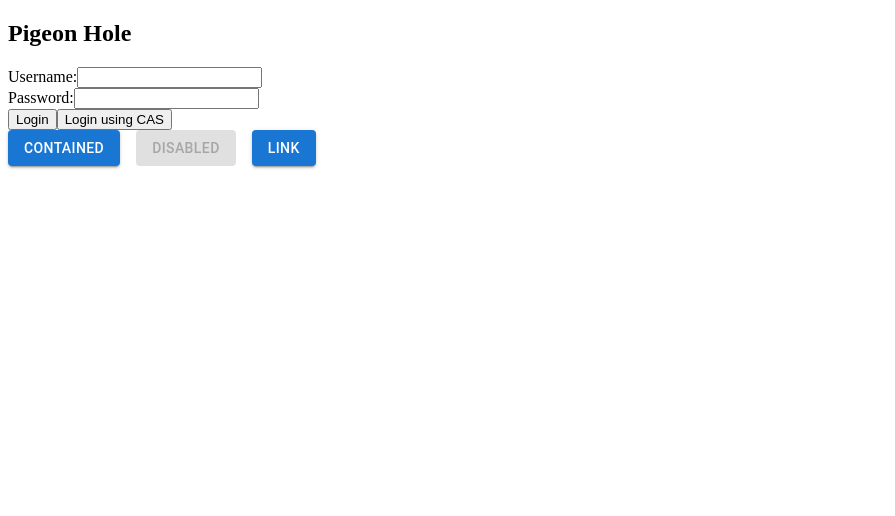
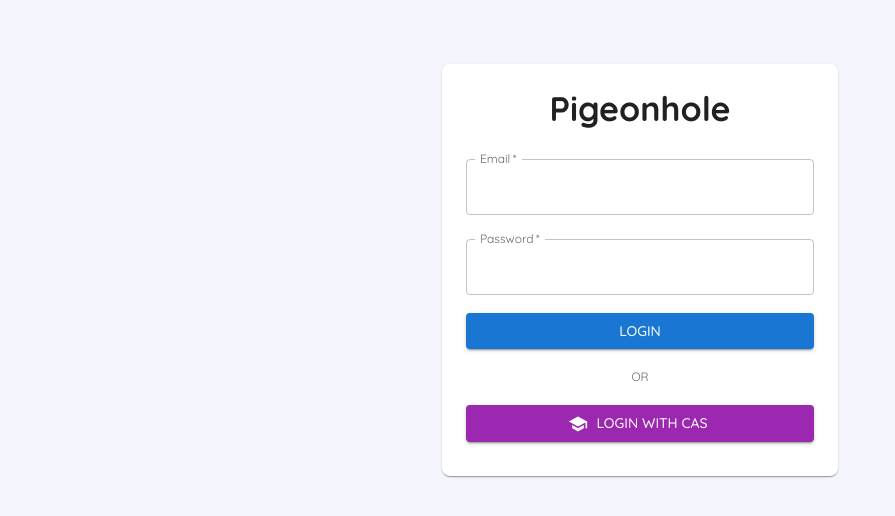
Before and after one commit to SELab-2/UGent-1, a Next.js app in the folder frontend/: page / in a window 1280 px wide. Shown: the top 516 px of the page, without its empty margins (0-895 px from the left). Built offline with nearby package versions, Linux system fonts and the light colour scheme.

Commit message:
styled login page

```diff
--- /dev/null
+++ b/frontend/pages/_document.js
@@ -0,0 +1,26 @@
+import Document, {Head, Html, Main, NextScript} from 'next/document';
+import {PRIMARY_COLOR} from "../src/lib/utils";
+
+class MyDocument extends Document {
+    render() {
+        return (
+            <Html lang="en">
+                <Head>
+                    {/* PWA primary color */}
+                    <meta name="theme-color" content={PRIMARY_COLOR}/>
+                    <link
+                        href="https://fonts.googleapis.com/css2?family=Quicksand:wght@400;500;600;700&display=swap"
+                        rel="stylesheet"
+                    />
+                    {/* Add other head elements here as needed */}
+                </Head>
+                <body>
+                <Main/>
+                <NextScript/>
+                </body>
+            </Html>
+        );
+    }
+}
+
+export default MyDocument;
--- a/frontend/pages/index.tsx
+++ b/frontend/pages/index.tsx
@@ -1,14 +1,13 @@
 // pages/index.tsx
 import React from 'react';
+import LoginCard from '@/components/ui/LoginCard';
 import LoginForm from '@/components/ui/LoginForm';
-import LoginCard from '@/components/ui/LoginCard';
 
 
 const Home = () => {
     return (
         <main className="flex min-h-screen flex-col items-center justify-between p-24">
             <LoginForm/>
-            <LoginCard/>
         </main>
     );
 };
--- a/frontend/src/components/ui/LoginForm.tsx
+++ b/frontend/src/components/ui/LoginForm.tsx
@@ -1,49 +1,122 @@
-// src/app/components/LoginForm.tsx
+import React, {useState} from 'react';
+import {Box, Button, Container, CssBaseline, TextField, Typography} from '@mui/material';
+import {createTheme, ThemeProvider} from '@mui/material/styles';
+import SchoolIcon from '@mui/icons-material/School';
 
-import React, {useState} from 'react';
+const theme = createTheme({
+    palette: {
+        background: {
+            default: '#f4f5fd'
+        },
+        primary: {
+            main: '#1976d2',
+        },
+        secondary: {
+            main: '#9c27b0',
+        },
+    },
+    typography: {
+        fontFamily: 'Quicksand, sans-serif',
+        h4: {
+            fontWeight: 700,
+        },
+    },
+    components: {
+        MuiTextField: {
+            defaultProps: {
+                InputLabelProps: {
+                    shrink: true,
+                },
+                margin: 'normal',
+                required: true,
+                fullWidth: true,
+            },
+        },
+        MuiButton: {
+            defaultProps: {
+                variant: 'contained',
+                color: 'primary',
+                fullWidth: true,
+                style: {margin: '10px 0'},
+            },
+        },
+    },
+});
 
-const LoginForm = () => {
-    const [username, setUsername] = useState('');
-    const [password, setPassword] = useState('');
+const LoginForm: React.FC = () => {
+    const [email, setEmail] = useState<string>('');
+    const [password, setPassword] = useState<string>('');
 
-    const handleLogin = () => {
+    const handleLogin = (): void => {
         // Implement your login logic here
+        console.log('Login with:', email, password);
     };
 
-    const handleCASLogin = () => {
-        // Implement your CAS login logic here
+    const handleCASLogin = (): void => {
+        // Implement CAS login logic here
+        console.log('Login with CAS');
     };
 
     return (
-        <div>
-            <h2>Pigeon Hole</h2>
-            <form>
-                <label>
-                    Username:
-                    <input
-                        type="text"
-                        value={username}
-                        onChange={(e) => setUsername(e.target.value)}
+        <ThemeProvider theme={theme}>
+            <Container component="main" maxWidth="xs">
+                <CssBaseline/>
+                <Box
+                    sx={{
+                        marginTop: 8,
+                        display: 'flex',
+                        flexDirection: 'column',
+                        alignItems: 'center',
+                        backgroundColor: 'white',
+                        padding: 3,
+                        borderRadius: 2,
+                        boxShadow: 1,
+                    }}
+                >
+                    <Typography component="h1" variant="h4" gutterBottom>
+                        Pigeonhole
+                    </Typography>
+                    <form style={{width: '100%', marginTop: 1}} noValidate>
+                        <TextField
+                            label="Email"
+                            autoComplete="email"
+                            value={email}
+                            onChange={(e) => setEmail(e.target.value)}
                         />
-                </label>
-                <br/>
-                <label>
-                    Password:
-                    <input
+                        <TextField
+                            label="Password"
                             type="password"
+                            autoComplete="current-password"
                             value={password}
                             onChange={(e) => setPassword(e.target.value)}
                         />
-                </label>
-                <br/>
-                <button type="button" onClick={handleLogin}>
-                    Login
-                </button>
-                <button type="button" onClick={handleCASLogin}>
-                    Login using CAS
-                </button>
+                        <Button onClick={handleLogin}>Login</Button>
+                        <Box
+                            sx={{
+                                my: 1,
+                                display: 'flex',
+                                alignItems: 'center',
+                                width: '100%',
+                                justifyContent: 'center',
+                            }}
+                        >
+                            <Typography variant="caption" component="div" color="text.secondary">
+                                OR
+                            </Typography>
+                        </Box>
+                        <Button
+                            onClick={handleCASLogin}
+                            fullWidth
+                            variant="contained"
+                            color="secondary"
+                            startIcon={<SchoolIcon/>}
+                        >
+                            Login with CAS
+                        </Button>
                     </form>
-        </div>
+                </Box>
+            </Container>
+        </ThemeProvider>
     );
 };
 
--- a/frontend/src/lib/utils.ts
+++ b/frontend/src/lib/utils.ts
@@ -4,3 +4,5 @@
 export function cn(...inputs: ClassValue[]) {
     return twMerge(clsx(inputs))
 }
+
+export const PRIMARY_COLOR = "#1976d2";
```
Lines whose indentation alone changed are shown as unchanged.
